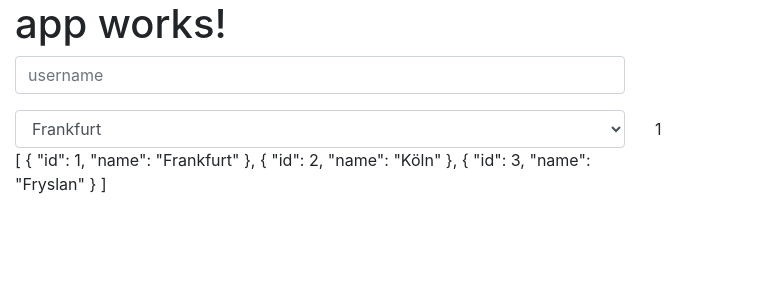
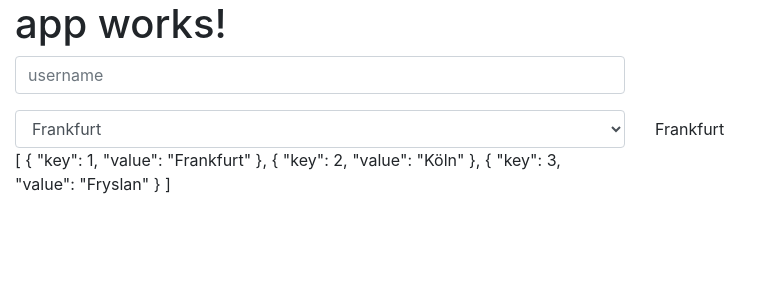
Before and after one commit to DigitalOrbit/angularTest, an Angular app: page / in a window 1280 px wide. Shown: the top 300 px of the page, without its empty margins (0-772 px from the left). Built offline with nearby package versions, Linux system fonts and the light colour scheme.

Commit message:
feat(select-component): add select component

```diff
--- a/src/app/app.component.html
+++ b/src/app/app.component.html
@@ -11,10 +11,10 @@
     </div>
     <div class="form-group row">
       <div class="col">
-        <app-select [selection]="selection" [(value)]="city"></app-select>
+        <app-select [selection]="selection" [(value)]="selectedKey"></app-select>
       </div>
       <span class="col-6 col-form-label">
-        {{city}}
+        {{selection | keyValue: selectedKey}}
       </span>
     </div>
   </form>
--- a/src/app/app.component.ts
+++ b/src/app/app.component.ts
@@ -1,29 +1,29 @@
 import { Component } from '@angular/core';
+import { CitiesService } from './services/cities.service';
 
 @Component({
   selector: 'app-root',
   templateUrl: './app.component.html',
-  styleUrls: ['./app.component.scss']
+  styleUrls: ['./app.component.scss'],
+  providers: [ CitiesService ]
 })
 export class AppComponent {
   title = 'app works!';
-
-  selection = [
-    {
-      id: 1,
-      name: 'Frankfurt'
-    },
-    {
-      id: 2,
-      name: 'Köln'
-    },
-    {
-      id: 3,
-      name: 'Fryslan'
-    }
-  ]
-
   placeholder = 'username';
   username = '';
-  city = 1;
+
+  selectedKey = 1;
+  selection = [];
+  errorMessage: string;
+
+  constructor(private citiesService: CitiesService) {
+    this.getCities();
+  }
+
+  getCities() {
+    this.citiesService.getCities()
+                      .subscribe(
+                        response => this.selection = response,
+                        error =>  this.errorMessage = <any>error);
+  }
 }
--- a/src/app/app.module.ts
+++ b/src/app/app.module.ts
@@ -6,10 +6,12 @@ import { HttpModule } from '@angular/http';
 import { BaseModule } from './base/base.module';
 
 import { AppComponent } from './app.component';
+import { KeyValuePipe } from './pipes/key-value.pipe';
 
 @NgModule({
   declarations: [
-    AppComponent
+    AppComponent,
+    KeyValuePipe
   ],
   imports: [
     BrowserModule,
--- a/src/app/base/base.module.ts
+++ b/src/app/base/base.module.ts
@@ -1,7 +1,7 @@
-import { NgModule } from "@angular/core";
-import { BrowserModule } from "@angular/platform-browser";
+import { NgModule } from '@angular/core';
+import { BrowserModule } from '@angular/platform-browser';
 
-import { SelectComponent } from "./select/select.component";
+import { SelectComponent } from './select/select.component';
 import { InputComponent } from './input/input.component';
 
 @NgModule({
--- a/src/app/base/select/select.component.html
+++ b/src/app/base/select/select.component.html
@@ -1,6 +1,6 @@
 <p>
   <select class="form-control" name="" [value]="value" (change)="update($event.target.value)">
-    <option *ngFor="let item of selection" [value]="item.id">{{item.name}}</option>
+    <option *ngFor="let item of selection" [value]="item.key">{{item.value}}</option>
   </select>
   {{selection | json}}
 </p>
--- a/src/app/base/select/select.component.ts
+++ b/src/app/base/select/select.component.ts
@@ -6,19 +6,19 @@ import { Component, OnInit, Input, Output, EventEmitter } from '@angular/core';
   styleUrls: ['./select.component.scss']
 })
 export class SelectComponent implements OnInit {
+  @Input() selection: Array<any>;
 
-  @Input() selection;
   @Input() value: number;
   @Output() valueChange = new EventEmitter<number>();
+
+  constructor() {
+    this.value = 1;
+  }
 
   update (val: number) {
     this.value = val;
     this.valueChange.emit(this.value);
   }
 
-  constructor() {
-    this.value = 1;
-  }
-
   ngOnInit() {}
 }
--- /dev/null
+++ b/src/app/pipes/key-value.pipe.ts
@@ -0,0 +1,15 @@
+import { Pipe, PipeTransform } from '@angular/core';
+
+@Pipe({
+  name: 'keyValue'
+})
+export class KeyValuePipe implements PipeTransform {
+
+  transform(valueArray: any, key?: any): any {
+    if (parseInt(key) !== 0 && valueArray.length > 0) {
+      return(valueArray.find((item) => item.key === parseInt(key))).value;
+    }
+    return null;
+  }
+
+}
--- /dev/null
+++ b/src/app/services/cities.service.ts
@@ -0,0 +1,40 @@
+import { Injectable } from '@angular/core';
+import { Http, Response } from '@angular/http';
+
+import { Observable } from 'rxjs/Observable';
+import 'rxjs/add/operator/catch';
+import 'rxjs/add/operator/map';
+
+@Injectable()
+export class CitiesService {
+
+  private citiesUrl = '../assets/json/cities.json';
+
+  constructor (private http: Http) {}
+
+  getCities (): Observable<any[]> {
+    return this.http.get(this.citiesUrl)
+                    .map(this.extractData)
+                    .catch(this.handleError);
+  }
+
+  private extractData(res: Response) {
+    let body = res.json();
+    return body.data || [];
+  }
+
+  private handleError (error: Response | any) {
+    // In a real world app, we might use a remote logging infrastructure
+    let errMsg: string;
+    if (error instanceof Response) {
+      const body = error.json() || '';
+      const err = body.error || JSON.stringify(body);
+      errMsg = `${error.status} - ${error.statusText || ''} ${err}`;
+    } else {
+      errMsg = error.message ? error.message : error.toString();
+    }
+    console.error(errMsg);
+    return Observable.throw(errMsg);
+  }
+
+}
--- /dev/null
+++ b/src/assets/json/cities.json
@@ -0,0 +1,16 @@
+{
+  "data": [
+    {
+      "key": 1,
+      "value": "Frankfurt"
+    },
+    {
+      "key": 2,
+      "value": "Köln"
+    },
+    {
+      "key": 3,
+      "value": "Fryslan"
+    }
+  ]
+}
```
Also changed, not shown: 2 other files (tests, documents, lock files or other folders).
